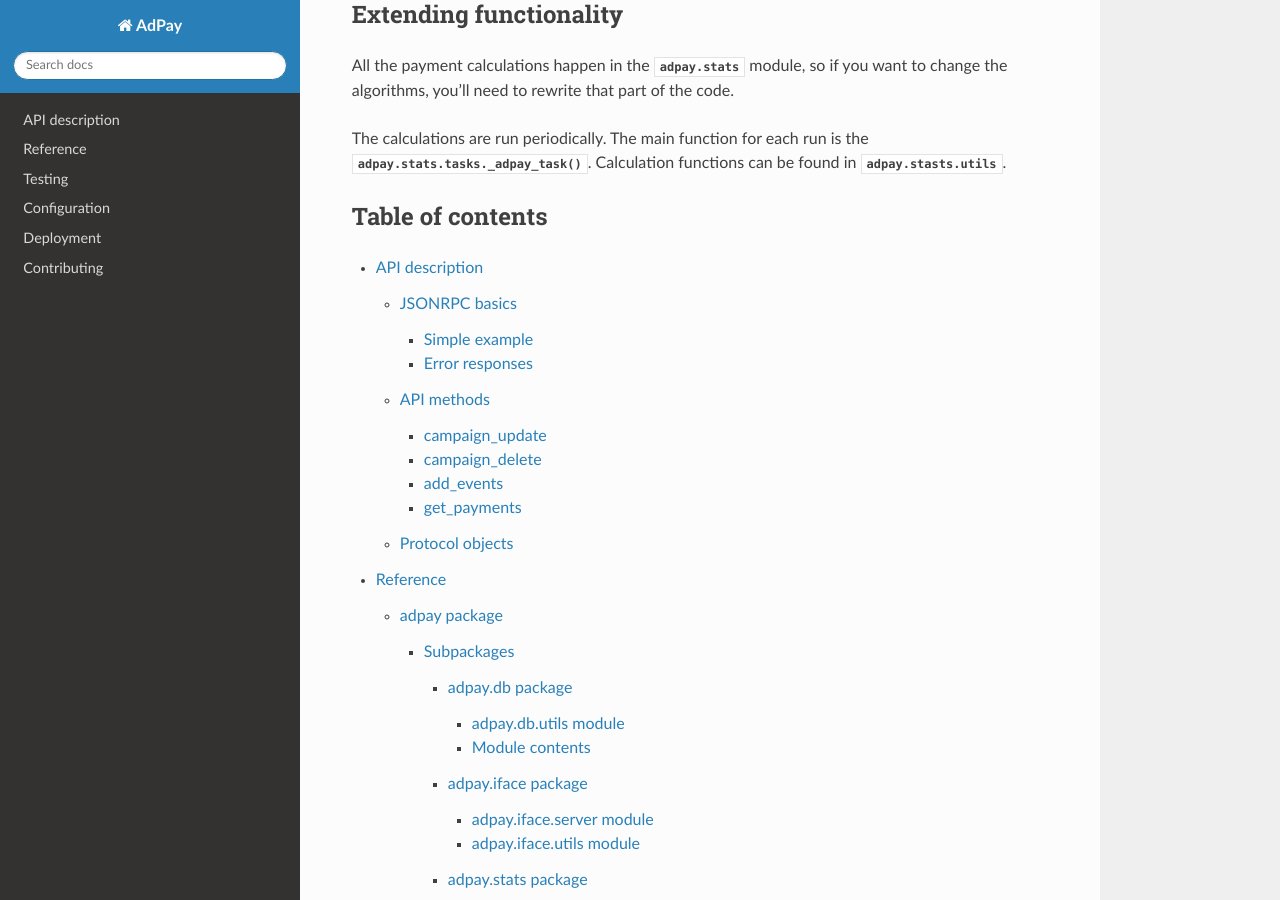
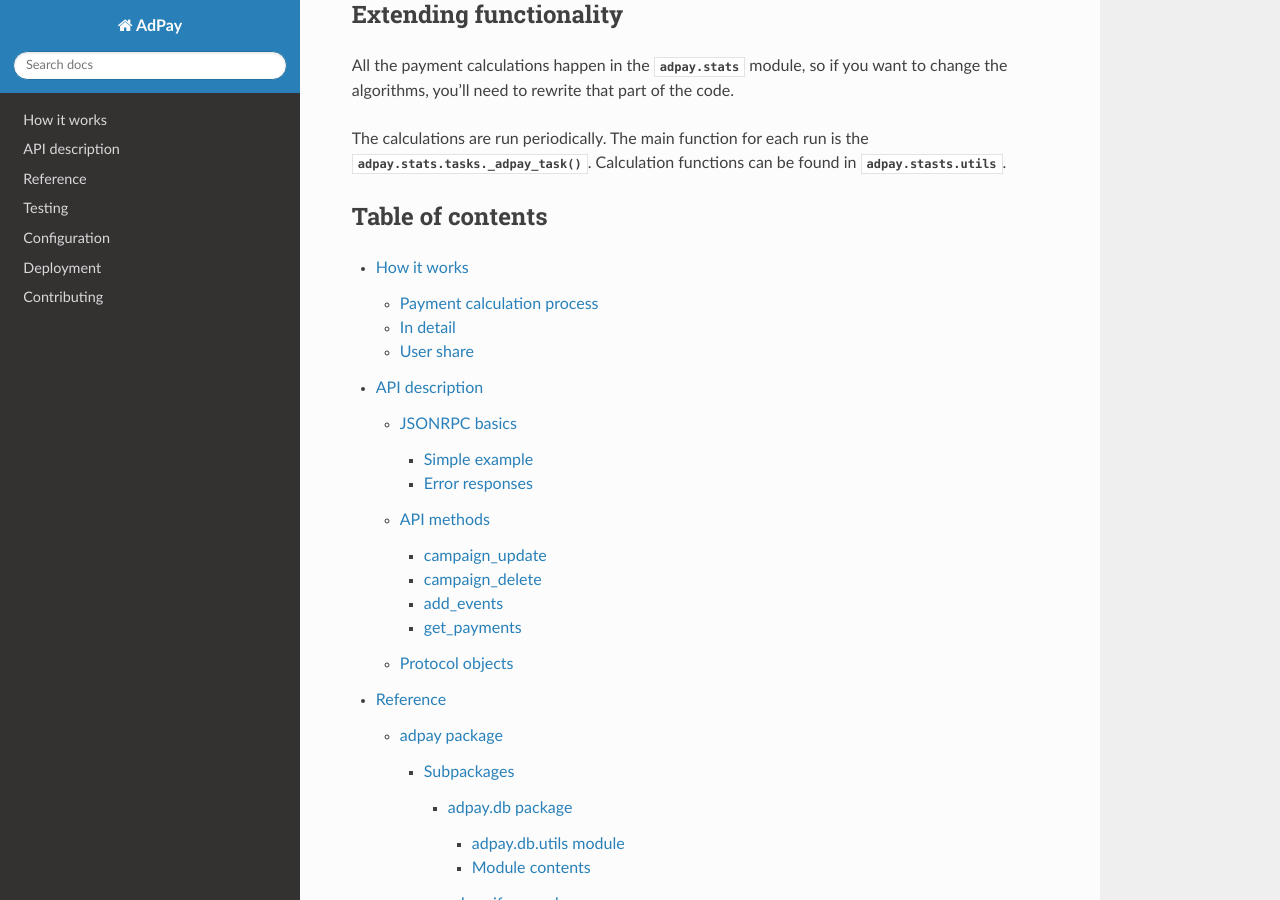
Before and after one commit to adshares/adpay, a Sphinx documentation site: the page built from docs/source/index.rst, in a window 1280 px wide and 900 px high, scrolled down 1016 px. Built offline with Sphinx 7.4.7 and the Read the Docs theme 2.0.0, drawn with Linux system fonts in a browser that asks for light colours; part of the change alters nothing that is shown.

```diff
--- /dev/null
+++ b/docs/source/how_it_works.rst
@@ -0,0 +1,55 @@
+How it works
+============
+
+AdPay collects the following information:
+
+- Campaigns (start and end time, filters)
+- Banners (keywords)
+- Payments for events (paid amount)
+
+
+Payment calculation process
+---------------------------
+
+- AdPay periodically check if it should calculate payments for the last round.
+- Payments for each campaign are calculated separately.
+
+#. Each unique user get assigned a user budget. User budget maximum pay out, per event type, is the maximum defined value in campaign. Payment is calculated per user per event type, not per event.
+#. User budget payments can be lowered by lowering the share of the user in all events.
+#. Each event gets assigned a payment. This payment is a share of the final user budget for this event type.
+
+In detail
+---------
+
+#. Each unique user get assigned a user budget. User budget maximum pay out, per event type, is the maximum defined value in campaign. Payment is calculated per user per event type, not per event.
+
+   #. Get all distinct users with events in this campaign in this payment round.
+   #. Create default user budget for each of them. Each user, for each event type, gets a default payment equal to what's defined in campaign.
+
+#. User budget payments can be lowered by lowering the share of the user in all events.
+
+    #. User share in payment round is calculated.
+    #. Payment for event type is lowered according to user share.
+
+#. Each event gets assigned a payment. This payment is a share of the final user budget for this event type.
+
+User share
+----------
+
+.. note::
+
+    [var] in the following documentation means a configurable variable. It can be different for each step.
+
+There are two payment calculation modes:
+
+- main (default) - simple
+- legacy - this mode calculates user share by analyzing keyword frequencies
+
+In the main mode, the user share is simply value divided by number of events (of this event type).
+
+In legacy mode, user keyword profiles and human score play a role. AdPay calculates global and user keyword frequencies (how rare is a keyword).
+
+- The keyword frequencies decay [var] percent with each payment round calculation.
+- Only frequencies larger than [var] are taken into account.
+- User human score directly correlates to user share.
+- Users with globally rare keywords or high keyword frequency get higher share.
--- a/docs/source/index.rst
+++ b/docs/source/index.rst
@@ -49,6 +49,7 @@ Table of contents
 .. toctree::
    :maxdepth: 6
 
+   how_it_works
    api
    reference
    testing
```
